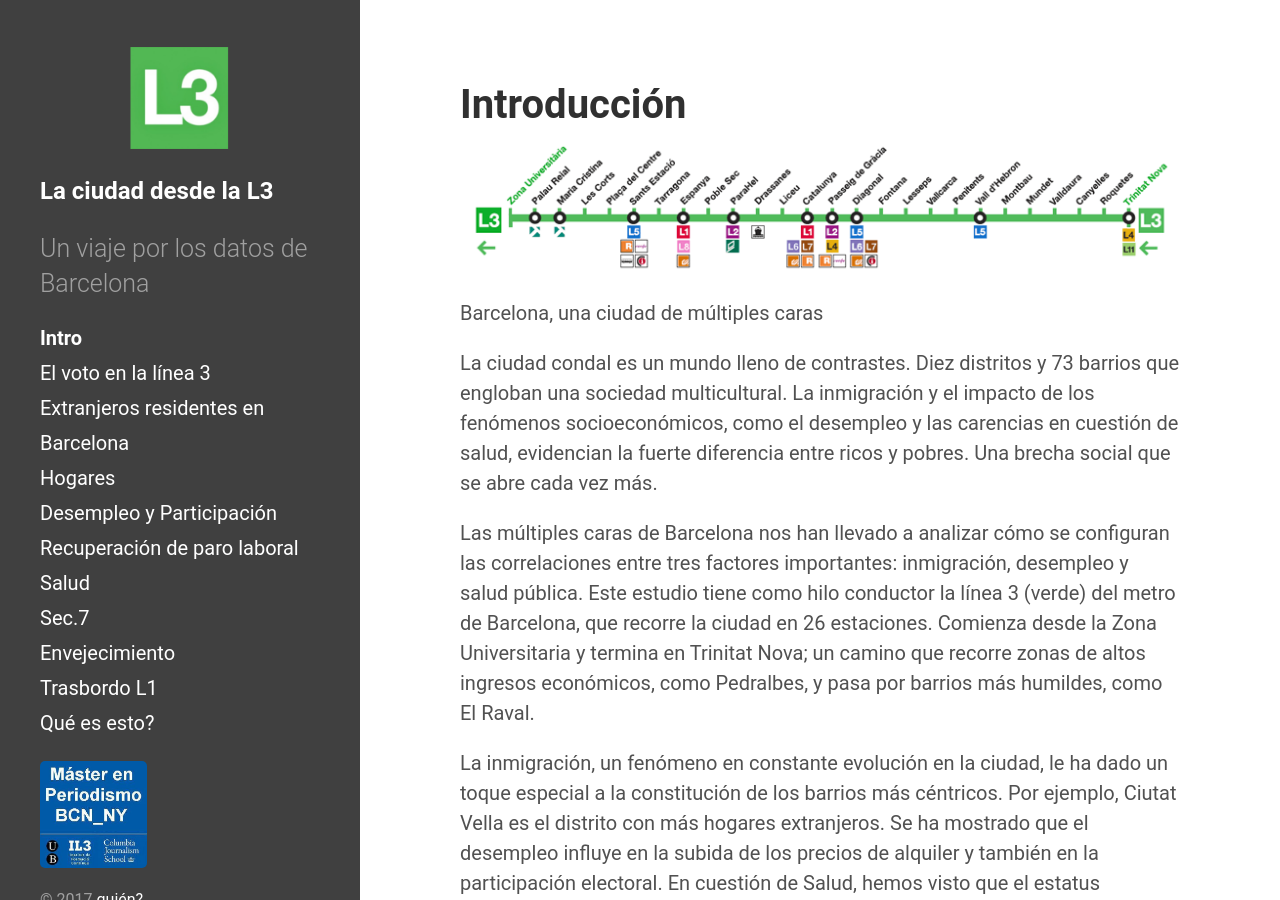
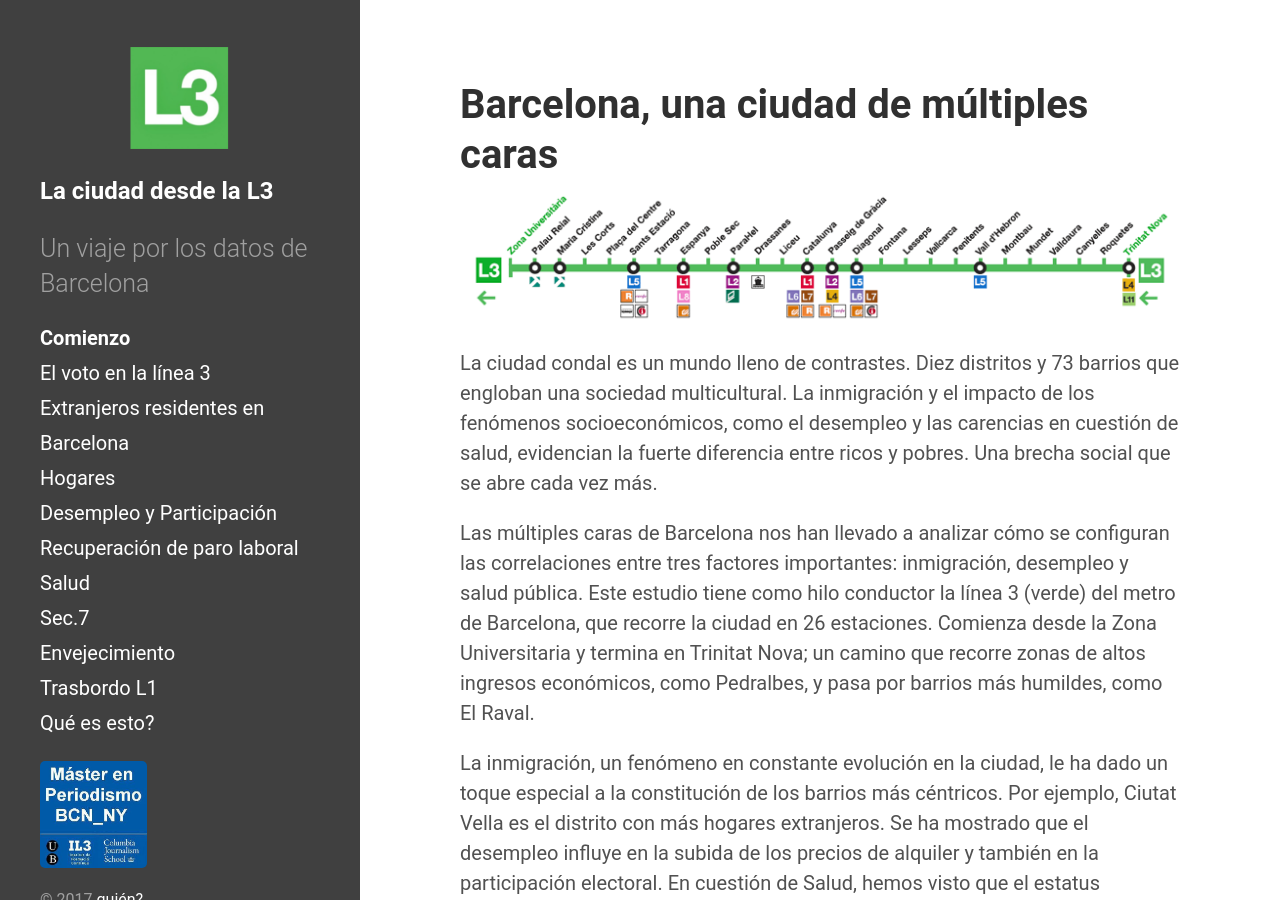
Before and after one commit to mper-bcn-ny/2017-metro, a Jekyll site: the page built from _posts/2017-02-21-intro.md, in a window 1280 px wide and 900 px high. Built offline with Jekyll 4.4.1, drawn with Linux system fonts in a browser that asks for light colours.

Commit message:
Update 2017-02-21-intro.md

```diff
--- a/_posts/2017-02-21-intro.md
+++ b/_posts/2017-02-21-intro.md
@@ -1,12 +1,12 @@
 ---
 layout: post
-title: Introducción
-navigation: Intro
+title: "Barcelona, una ciudad de múltiples caras"
+navigation: Comienzo
 ---
 
 ![Línea 3]({{ site.baseurl }}images/linea-3-termometro.gif)
 
-Barcelona, una ciudad de múltiples caras
+
 
 La ciudad condal es un mundo lleno de contrastes. Diez distritos y 73 barrios que engloban una sociedad multicultural. La inmigración y el impacto de los fenómenos socioeconómicos, como el desempleo y las carencias en cuestión de salud, evidencian la fuerte diferencia entre ricos y pobres. Una brecha social que se abre cada vez más.
 
```
